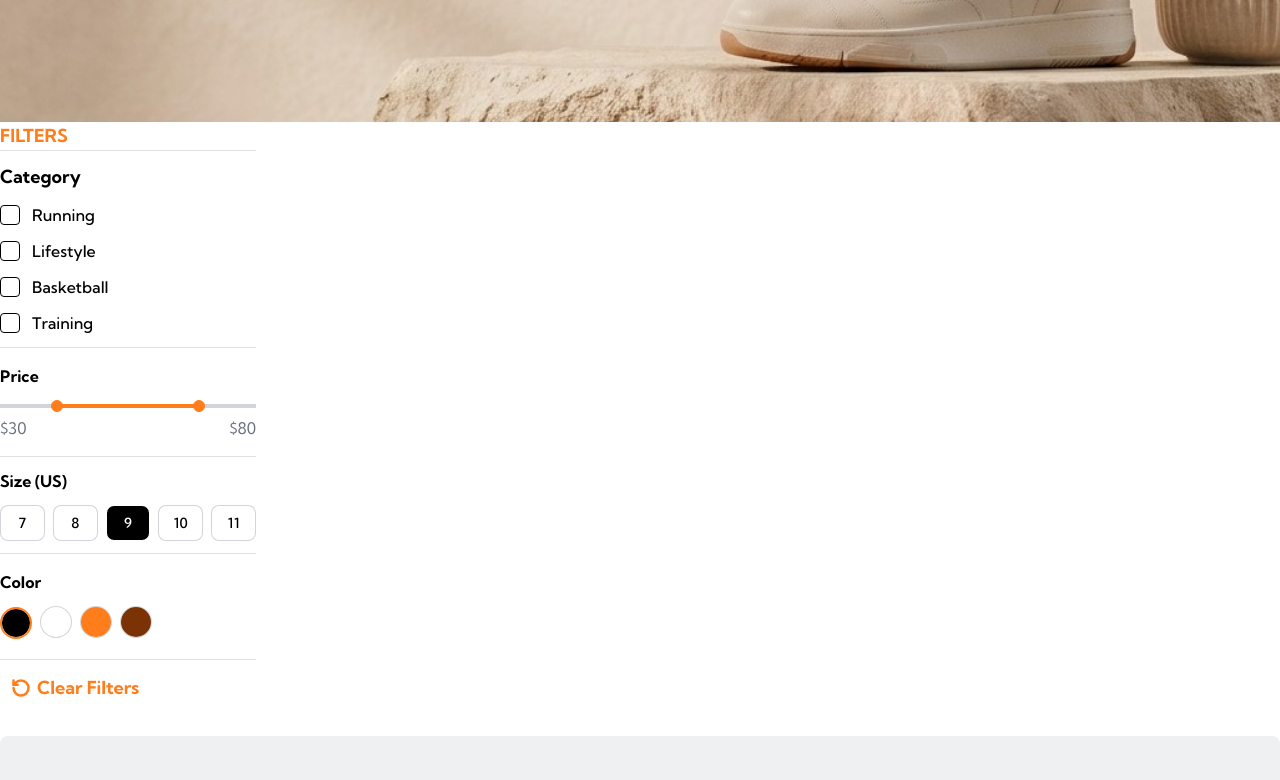
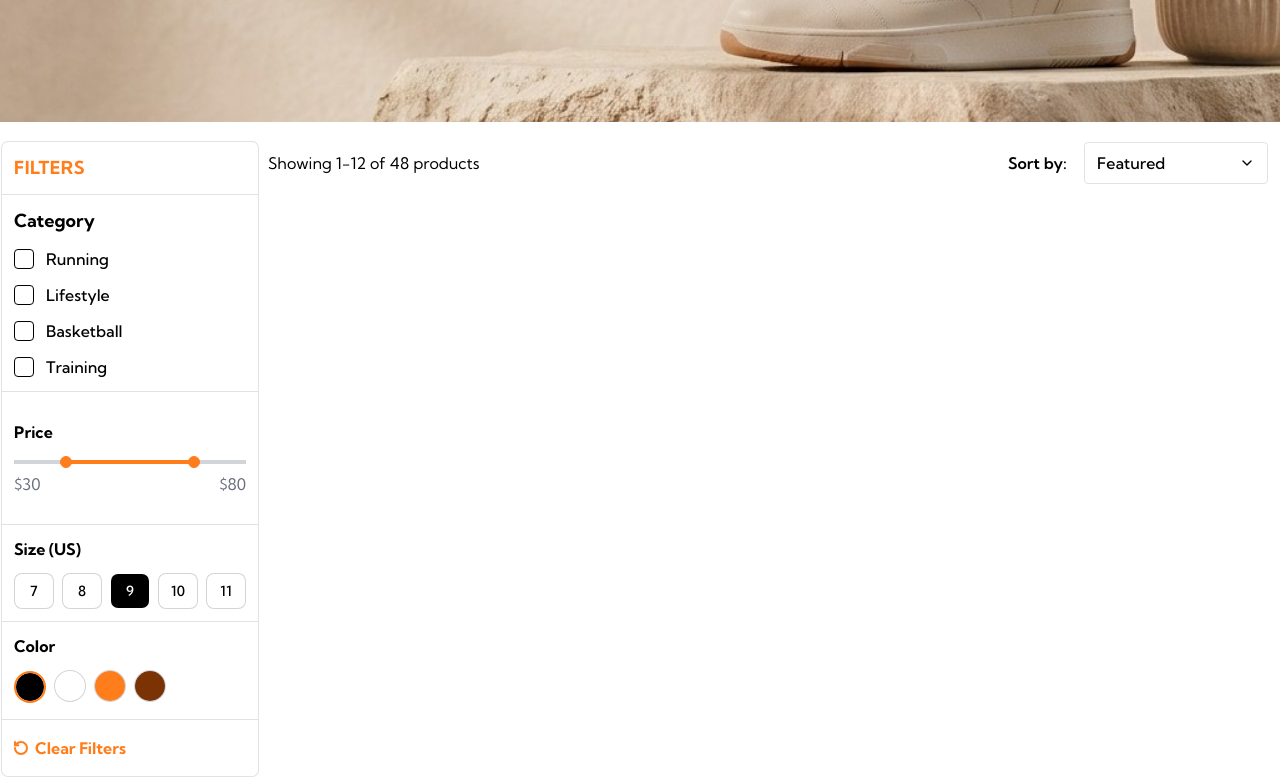
Before and after one commit to nimabed/ecommerce-product-page, a Next.js app: page /products in a window 1280 px wide. Shown: the part 440-1220 px from the top of the page. Built offline with nearby package versions, Linux system fonts and the light colour scheme.

Commit message:
desktop sort section added.

```diff
--- a/app/products/page.tsx
+++ b/app/products/page.tsx
@@ -2,13 +2,29 @@
 import ProductsBanner from '@/pages/products/ProductsBanner';
 import Filter from '@/pages/products/Filter';
 import FilterDesktop from "@/pages/products/FilterDesktop";
+import SortDesktop from '@/pages/products/SortDesktop';
+
+import Container from '@/components/ui/container'
 
 export default function ProductPage() {
   return (
     <>
       <ProductsBanner />
       <Filter />
-      <FilterDesktop />
+      <Container>
+        <main className="grid grid-cols-1 md:grid-cols-[20%_1fr] py-5">
+          <FilterDesktop />
+          <div className="px-3">
+            {/* Result and sort sections */}
+            <div className="flex items-center justify-between">
+              <span>Showing 1-12 of 48 products</span>
+              <SortDesktop />
+            </div>
+          </div>
+
+
+        </main>
+      </Container>
     </>
   );
 }
--- /dev/null
+++ b/components/ui/select.tsx
@@ -0,0 +1,200 @@
+"use client"
+
+import * as React from "react"
+import { Select as SelectPrimitive } from "@base-ui/react/select"
+import { cn } from "cn"
+import { ChevronDownIcon, CheckIcon, ChevronUpIcon } from "lucide-react"
+
+const Select = SelectPrimitive.Root
+
+function SelectGroup({ className, ...props }: SelectPrimitive.Group.Props) {
+  return (
+    <SelectPrimitive.Group
+      data-slot="select-group"
+      className={cn("scroll-my-1 p-1", className)}
+      {...props}
+    />
+  )
+}
+
+function SelectValue({ className, ...props }: SelectPrimitive.Value.Props) {
+  return (
+    <SelectPrimitive.Value
+      data-slot="select-value"
+      className={cn("flex flex-1 text-left", className)}
+      {...props}
+    />
+  )
+}
+
+function SelectTrigger({
+  className,
+  size = "default",
+  children,
+  ...props
+}: SelectPrimitive.Trigger.Props & {
+  size?: "sm" | "default"
+}) {
+  return (
+    <SelectPrimitive.Trigger
+      data-slot="select-trigger"
+      data-size={size}
+      className={cn(
+        "flex w-fit items-center justify-between gap-1.5 rounded-sm border border-dark-grayish-blue/20 bg-transparent py-5 px-3 font-medium text-base whitespace-nowrap transition-colors outline-none select-none focus-visible:border-ring focus-visible:ring-3 focus-visible:ring-ring/50 disabled:cursor-not-allowed disabled:opacity-50 aria-invalid:border-destructive aria-invalid:ring-3 aria-invalid:ring-destructive/20 data-placeholder:text-muted-foreground data-[size=default]:h-8 data-[size=sm]:h-7 data-[size=sm]:rounded-[min(var(--radius-md),10px)] *:data-[slot=select-value]:line-clamp-1 *:data-[slot=select-value]:flex *:data-[slot=select-value]:items-center *:data-[slot=select-value]:gap-1.5 dark:bg-input/30 dark:hover:bg-input/50 dark:aria-invalid:border-destructive/50 dark:aria-invalid:ring-destructive/40 [&_svg]:pointer-events-none [&_svg]:shrink-0 [&_svg:not([class*='size-'])]:size-4",
+        className
+      )}
+      {...props}
+    >
+      {children}
+      <SelectPrimitive.Icon
+        render={
+          <ChevronDownIcon className="pointer-events-none size-4 text-muted-foreground" />
+        }
+      />
+    </SelectPrimitive.Trigger>
+  )
+}
+
+function SelectContent({
+  className,
+  children,
+  side = "bottom",
+  sideOffset = 4,
+  align = "center",
+  alignOffset = 0,
+  alignItemWithTrigger = true,
+  ...props
+}: SelectPrimitive.Popup.Props &
+  Pick<
+    SelectPrimitive.Positioner.Props,
+    "align" | "alignOffset" | "side" | "sideOffset" | "alignItemWithTrigger"
+  >) {
+  return (
+    <SelectPrimitive.Portal>
+      <SelectPrimitive.Positioner
+        side={side}
+        sideOffset={sideOffset}
+        align={align}
+        alignOffset={alignOffset}
+        alignItemWithTrigger={alignItemWithTrigger}
+        className="isolate z-50"
+      >
+        <SelectPrimitive.Popup
+          data-slot="select-content"
+          data-align-trigger={alignItemWithTrigger}
+          className={cn("relative isolate z-50 max-h-(--available-height) w-(--anchor-width) min-w-36 origin-(--transform-origin) overflow-x-hidden overflow-y-auto rounded-sm bg-popover text-popover-foreground shadow-md ring-1 ring-dark-grayish-blue/20 duration-100 data-[align-trigger=true]:animate-none data-[side=bottom]:slide-in-from-top-2 data-[side=inline-end]:slide-in-from-left-2 data-[side=inline-start]:slide-in-from-right-2 data-[side=left]:slide-in-from-right-2 data-[side=right]:slide-in-from-left-2 data-[side=top]:slide-in-from-bottom-2 data-open:animate-in data-open:fade-in-0 data-open:zoom-in-95 data-closed:animate-out data-closed:fade-out-0 data-closed:zoom-out-95", className )}
+          {...props}
+        >
+          <SelectScrollUpButton />
+          <SelectPrimitive.List>{children}</SelectPrimitive.List>
+          <SelectScrollDownButton />
+        </SelectPrimitive.Popup>
+      </SelectPrimitive.Positioner>
+    </SelectPrimitive.Portal>
+  )
+}
+
+function SelectLabel({
+  className,
+  ...props
+}: SelectPrimitive.GroupLabel.Props) {
+  return (
+    <SelectPrimitive.GroupLabel
+      data-slot="select-label"
+      className={cn("px-1.5 py-1 text-xs text-muted-foreground", className)}
+      {...props}
+    />
+  )
+}
+
+function SelectItem({
+  className,
+  children,
+  ...props
+}: SelectPrimitive.Item.Props) {
+  return (
+    <SelectPrimitive.Item
+      data-slot="select-item"
+      className={cn(
+        "relative flex w-full cursor-default items-center gap-1.5 rounded-md py-1 pr-8 pl-1.5 text-sm outline-hidden select-none focus:bg-accent focus:text-accent-foreground not-data-[variant=destructive]:focus:**:text-accent-foreground data-disabled:pointer-events-none data-disabled:opacity-50 [&_svg]:pointer-events-none [&_svg]:shrink-0 [&_svg:not([class*='size-'])]:size-4 *:[span]:last:flex *:[span]:last:items-center *:[span]:last:gap-2",
+        className
+      )}
+      {...props}
+    >
+      <SelectPrimitive.ItemText className="flex flex-1 shrink-0 gap-2 whitespace-nowrap">
+        {children}
+      </SelectPrimitive.ItemText>
+      <SelectPrimitive.ItemIndicator
+        render={
+          <span className="pointer-events-none absolute right-2 flex size-4 items-center justify-center" />
+        }
+      >
+        <CheckIcon className="pointer-events-none" />
+      </SelectPrimitive.ItemIndicator>
+    </SelectPrimitive.Item>
+  )
+}
+
+function SelectSeparator({
+  className,
+  ...props
+}: SelectPrimitive.Separator.Props) {
+  return (
+    <SelectPrimitive.Separator
+      data-slot="select-separator"
+      className={cn("pointer-events-none -mx-1 my-1 h-px bg-border", className)}
+      {...props}
+    />
+  )
+}
+
+function SelectScrollUpButton({
+  className,
+  ...props
+}: React.ComponentProps<typeof SelectPrimitive.ScrollUpArrow>) {
+  return (
+    <SelectPrimitive.ScrollUpArrow
+      data-slot="select-scroll-up-button"
+      className={cn(
+        "top-0 z-10 flex w-full cursor-default items-center justify-center bg-popover py-1 [&_svg:not([class*='size-'])]:size-4",
+        className
+      )}
+      {...props}
+    >
+      <ChevronUpIcon
+      />
+    </SelectPrimitive.ScrollUpArrow>
+  )
+}
+
+function SelectScrollDownButton({
+  className,
+  ...props
+}: React.ComponentProps<typeof SelectPrimitive.ScrollDownArrow>) {
+  return (
+    <SelectPrimitive.ScrollDownArrow
+      data-slot="select-scroll-down-button"
+      className={cn(
+        "bottom-0 z-10 flex w-full cursor-default items-center justify-center bg-popover py-1 [&_svg:not([class*='size-'])]:size-4",
+        className
+      )}
+      {...props}
+    >
+      <ChevronDownIcon
+      />
+    </SelectPrimitive.ScrollDownArrow>
+  )
+}
+
+export {
+  Select,
+  SelectContent,
+  SelectGroup,
+  SelectItem,
+  SelectLabel,
+  SelectScrollDownButton,
+  SelectScrollUpButton,
+  SelectSeparator,
+  SelectTrigger,
+  SelectValue,
+}
--- a/pages/products/FilterDesktop.tsx
+++ b/pages/products/FilterDesktop.tsx
@@ -8,13 +8,12 @@
 
 export default function FilterDesktop() {
   return (
-    <Container>
-      <div className="w-full max-w-[20%]">
+    <div className="hidden w-full ring ring-dark-grayish-blue/20 ml-0.5 rounded-md md:block">
       {/* Title Section */}
-        <h2 className="font-bold text-lg text-primary uppercase track-widest">Filters</h2>
+      <h2 className="font-bold text-lg text-primary uppercase tracking-wide p-3">Filters</h2>
       <Separator className="bg-dark-grayish-blue/20" />
       {/* Category Section */}
-        <div className="space-y-3 py-3">
+      <div className="space-y-3 p-3">
         <h3 className="font-bold text-lg">Category</h3>
         <div className="space-y-3">
           <div className="flex items-center gap-3">
@@ -45,12 +44,12 @@
       </div>
       <Separator className="bg-dark-grayish-blue/20" />
       {/* Price Range Section */}
-        <div className="">
+      <div className="p-3">
         <PriceSlider />
       </div>
       <Separator className="bg-dark-grayish-blue/20" />
       {/* Size Section */}
-        <div className="space-y-3 py-3">
+      <div className="space-y-3 p-3">
         <h3 className="font-bold text-base">Size (US)</h3>
         <div className="flex items-center justify-between gap-2">
           <Button variant="outline" size="lg" className="flex-1">7</Button>
@@ -62,7 +61,7 @@
       </div>
       <Separator className="bg-dark-grayish-blue/20" />
       {/* Color Section */}
-        <div className="space-y-3 py-4">
+      <div className="space-y-3 p-3">
         <h3 className="font-bold text-base">Color</h3>
         <div className="space-x-2">
           <Button variant="outline" size="icon" className="rounded-full bg-black! hover:opacity-70! border-2 border-primary" />
@@ -74,12 +73,12 @@
       <Separator className="bg-dark-grayish-blue/20" />
       {/* Reset Button */}
       <div className="py-3">
-          <Button variant="link" className="font-bold text-lg text-primary no-underline!">
-            <RotateCcw strokeWidth={3} className="size-5" />
+        <Button variant="link" className="font-bold text-base text-primary no-underline! hover:opacity-80">
+          <RotateCcw strokeWidth={3} className="size-4" />
           Clear Filters
         </Button>
       </div>
     </div>
-    </Container>
+
   )
 }
--- /dev/null
+++ b/pages/products/SortDesktop.tsx
@@ -0,0 +1,45 @@
+import { Field, FieldLabel } from '@/components/ui/field';
+import {
+  Select,
+  SelectContent,
+  SelectTrigger,
+  SelectValue,
+  SelectGroup,
+  SelectItem} from '@/components/ui/select';
+
+const items = [
+  { label: "Featured", value: "featured" },
+  { label: "Price: low to high", value: "price-low-to-high" },
+  { label: "Price: high to low", value: "price-high-to-low" },
+  { label: "Newest arrivals", value: "newest" },
+  { label: "Best rated", value: "rate" }
+]
+
+
+export default function SortDesktop() {
+  return (
+    <div className="w-full max-w-65">
+      <Field orientation="horizontal">
+        <FieldLabel
+          className="font-semibold text-base"
+          htmlFor="sort">Sort by:</FieldLabel>
+        <Select items={items} id="sort" defaultValue="featured">
+          <SelectTrigger className="w-full max-w-46">
+            <SelectValue />
+          </SelectTrigger>
+          <SelectContent alignItemWithTrigger={false}>
+            <SelectGroup>
+              {
+                items.map(item => (
+                  <SelectItem key={item.value} value={item.value}>
+                    {item.label}
+                  </SelectItem>
+                ))
+              }
+            </SelectGroup>
+          </SelectContent>
+        </Select>
+      </Field>
+    </div>
+  )
+}
```
Lines whose indentation alone changed are shown as unchanged.
